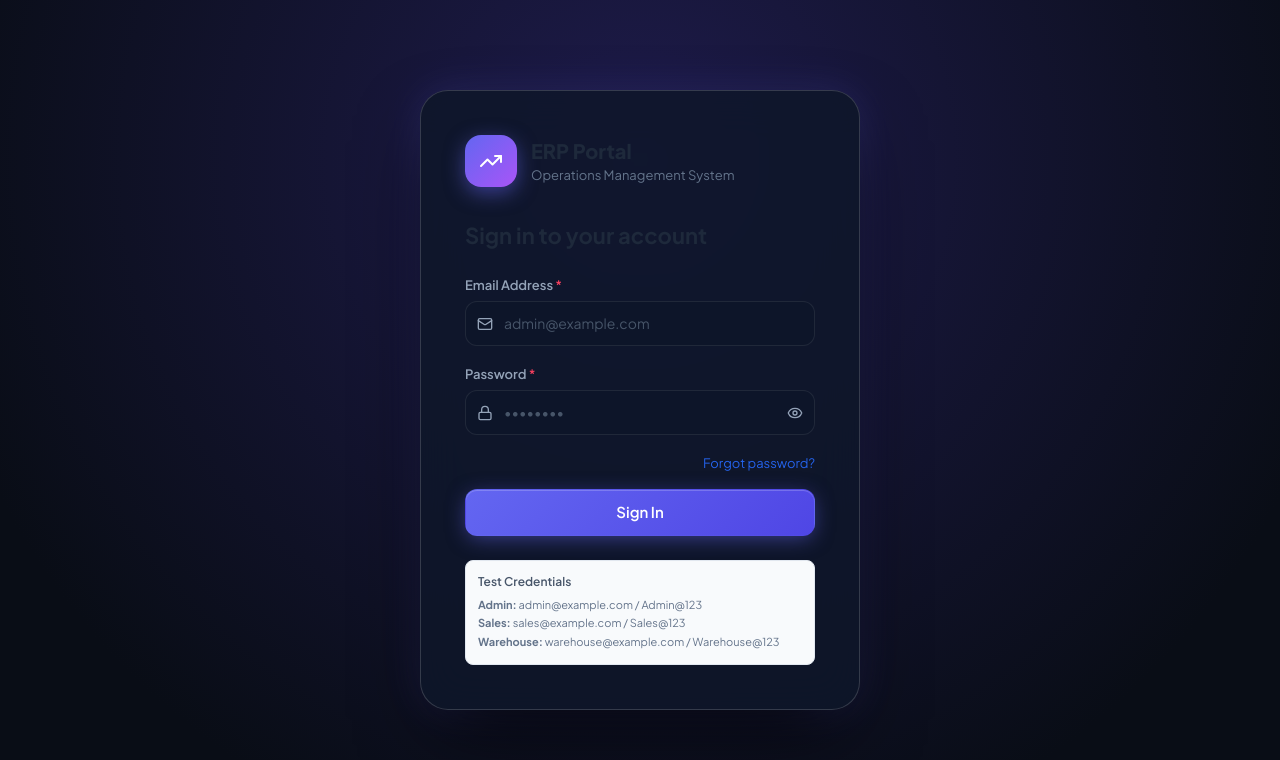
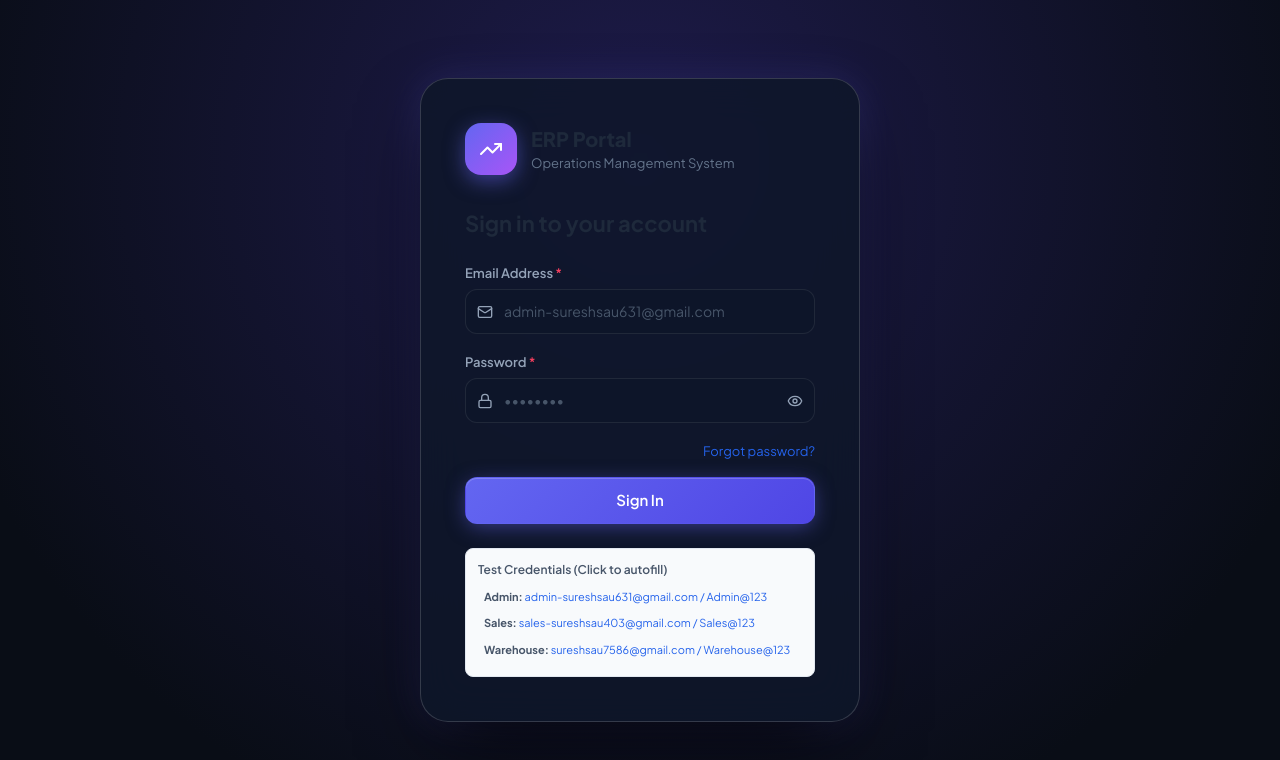
Before and after one commit to sureshsau/fundsroom, a React (Vite) app in the folder frontend/: page /login in a window 1280 px wide. Shown: the top 760 px of the page. Built offline with nearby package versions, Linux system fonts and the light colour scheme; no server answers.

Commit message:
Update frontend login test credentials with new emails and add click-to-autofill

```diff
--- a/frontend/src/pages/auth/LoginPage.tsx
+++ b/frontend/src/pages/auth/LoginPage.tsx
@@ -21,7 +21,7 @@ export const LoginPage: React.FC = () => {
   const { login } = useAuth();
   const navigate = useNavigate();
 
-  const { register, handleSubmit, formState: { errors }, setError } = useForm<LoginForm>({
+  const { register, handleSubmit, formState: { errors }, setError, setValue } = useForm<LoginForm>({
     resolver: zodResolver(loginSchema),
   });
 
@@ -40,6 +40,18 @@ export const LoginPage: React.FC = () => {
     } finally {
       setIsLoading(false);
     }
+  };
+
+  const testAccounts = [
+    { role: 'Admin', email: 'admin-sureshsau631@gmail.com', pass: 'Admin@123' },
+    { role: 'Sales', email: 'sales-sureshsau403@gmail.com', pass: 'Sales@123' },
+    { role: 'Warehouse', email: 'sureshsau7586@gmail.com', pass: 'Warehouse@123' },
+  ];
+
+  const handleFillCredentials = (email: string, pass: string) => {
+    setValue('email', email, { shouldValidate: true });
+    setValue('password', pass, { shouldValidate: true });
+    toast.success(`Filled ${email}`);
   };
 
   return (
@@ -81,7 +93,7 @@ export const LoginPage: React.FC = () => {
                 type="email"
                 className={`form-input ${errors.email ? 'error' : ''}`}
                 style={{ paddingLeft: 38 }}
-                placeholder="admin@example.com"
+                placeholder="admin-sureshsau631@gmail.com"
                 autoComplete="email"
               />
             </div>
@@ -137,15 +149,22 @@ export const LoginPage: React.FC = () => {
 
         {/* Dev credentials hint */}
         <div style={{ marginTop: '1.5rem', padding: '12px', background: '#f8fafc', borderRadius: 8, border: '1px solid #e2e8f0' }}>
-          <div style={{ fontSize: 12, fontWeight: 600, color: '#475569', marginBottom: 6 }}>Test Credentials</div>
-          {[
-            { role: 'Admin', email: 'admin@example.com', pass: 'Admin@123' },
-            { role: 'Sales', email: 'sales@example.com', pass: 'Sales@123' },
-            { role: 'Warehouse', email: 'warehouse@example.com', pass: 'Warehouse@123' },
-          ].map((c) => (
-            <div key={c.role} style={{ fontSize: 11, color: '#64748b', marginBottom: 2 }}>
-              <strong>{c.role}:</strong> {c.email} / {c.pass}
-            </div>
+          <div style={{ fontSize: 12, fontWeight: 600, color: '#475569', marginBottom: 6 }}>Test Credentials (Click to autofill)</div>
+          {testAccounts.map((c) => (
+            <button
+              key={c.role}
+              type="button"
+              onClick={() => handleFillCredentials(c.email, c.pass)}
+              style={{
+                display: 'block', width: '100%', textAlign: 'left', background: 'none',
+                border: 'none', cursor: 'pointer', padding: '4px 6px', borderRadius: 4,
+                fontSize: 11, color: '#2563eb', textDecoration: 'none', marginBottom: 2
+              }}
+              onMouseEnter={(e) => (e.currentTarget.style.background = '#eff6ff')}
+              onMouseLeave={(e) => (e.currentTarget.style.background = 'none')}
+            >
+              <strong style={{ color: '#475569' }}>{c.role}:</strong> {c.email} / {c.pass}
+            </button>
           ))}
         </div>
       </div>
```
